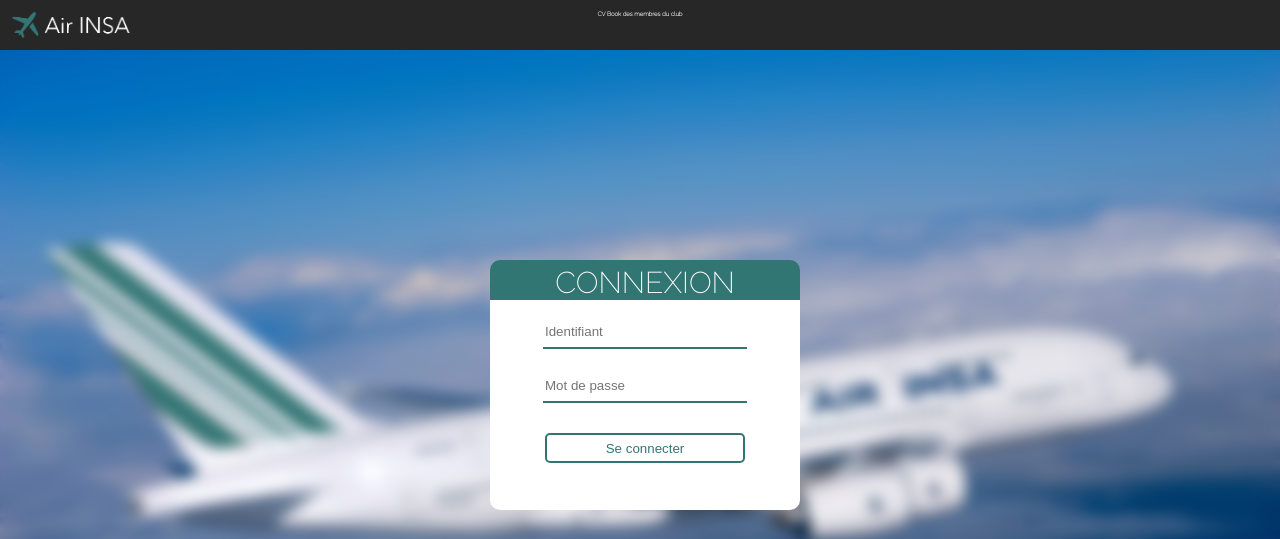
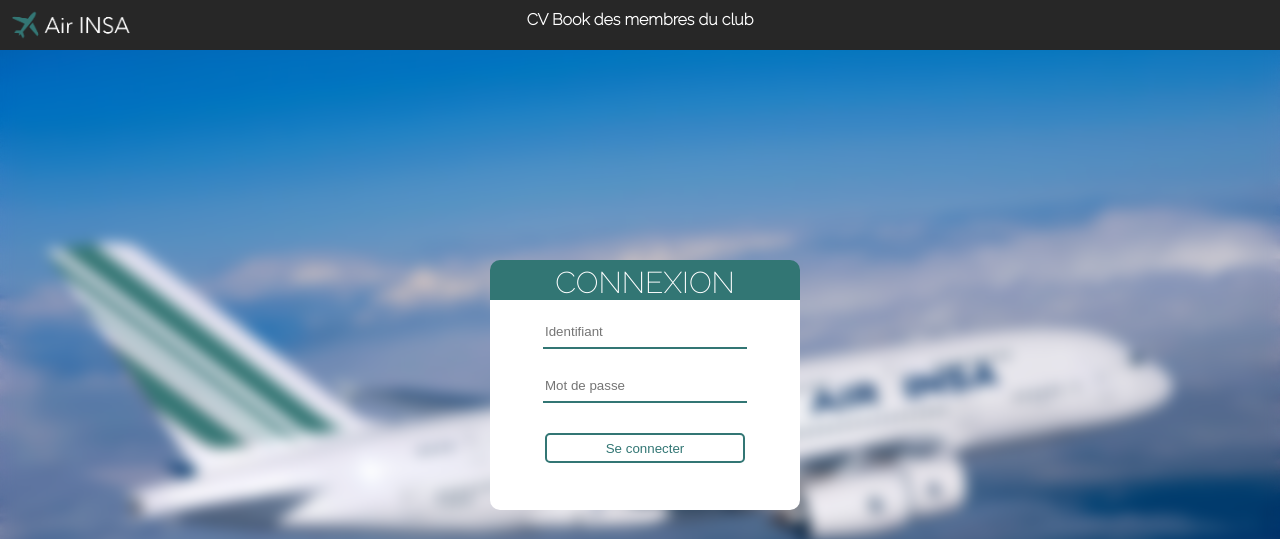
Before and after one commit to killianmarty/airinsa, a PHP site: page /cvbook/index.php in a window 1280 px wide. Shown: the top 539 px of the page. Run offline with PHP 8.4, Linux system fonts and the light colour scheme.

Commit message:
cvbook header

```diff
--- a/cvbook/index.php
+++ b/cvbook/index.php
@@ -169,7 +169,7 @@
       height: 30px;
       margin: 0px;
       align-self: center;
-      font-size: 10%
+      font-size: 100%
     }
 
     header span{
```
